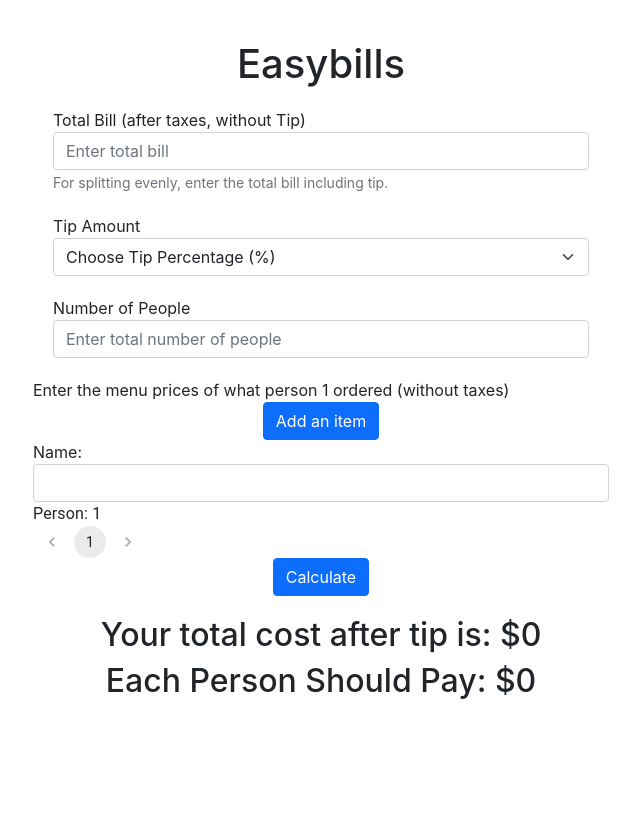
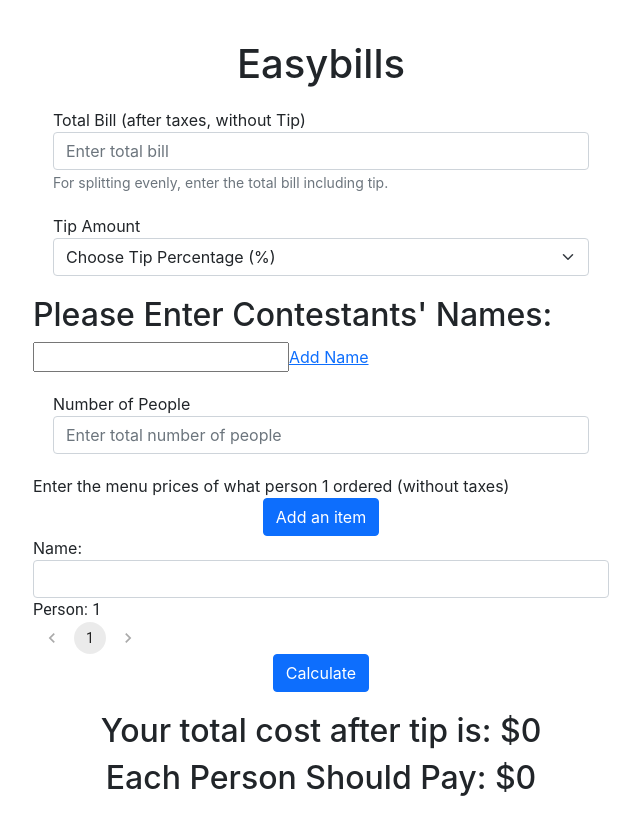
Before and after one commit to 397-f21/easybills, a React (Create React App) app: page / in a window 1280 px wide. Shown: the top 834 px of the page, without its empty margins (319-959 px from the left). Before the commit the page ends 800 px from the top, so only its background shows below. Built offline with nearby package versions, Linux system fonts and the light colour scheme.

Commit message:
add name input page

```diff
--- a/package.json
+++ b/package.json
@@ -5,6 +5,8 @@
   "dependencies": {
     "@emotion/react": "^11.6.0",
     "@emotion/styled": "^11.6.0",
+    "@fortawesome/free-solid-svg-icons": "^5.15.4",
+    "@fortawesome/react-fontawesome": "^0.1.16",
     "@mui/material": "^5.1.1",
     "@testing-library/jest-dom": "^5.15.0",
     "@testing-library/react": "^11.2.7",
--- a/src/App.css
+++ b/src/App.css
@@ -49,3 +49,23 @@
 .center {
   text-align: center;
 }
+
+.fa-trash-alt {
+  color: black;
+}
+
+.fa-trash-alt:hover {
+  color: red;
+}
+
+.flex-container {
+  display: flex;
+  flex-direction: row;
+  min-width: 100px;
+  justify-content: space-between;
+  align-items: baseline;
+}
+
+.name {
+  padding-right: 20px;
+}
--- a/src/App.js
+++ b/src/App.js
@@ -3,6 +3,7 @@ import React, { useState } from 'react';
 import Typography from '@mui/material/Typography';
 import Pagination from '@mui/material/Pagination';
 import Stack from '@mui/material/Stack';
+import NameInput from './components/NameInput';
 
 // const total_amount = 100;
 // const people_amount = 3;
@@ -24,6 +25,10 @@ function App() {
   const [evenResult, setEvenResult] = useState(0);
   const [tip, setTip] = useState(0);
   const [page, setPage] = useState(1);
+
+  const [names, setNames] = useState([]);
+  const [buttonPressed, setButtonPressed] = useState(false);
+
   const handleChange = (event, value) => {
     setPage(value);
   };
@@ -81,6 +86,7 @@ function App() {
             <option value=".20">20%</option>
           </select>
         </div>
+        <NameInput names={names} setNames={setNames} buttonPressed={buttonPressed}/>
         <div className="form-group">
           <label for="numPeople">Number of People</label>
           <input type="text" class="form-control" id="numPeople" placeholder="Enter total number of people" onChange={(e) => changeNumPeople(e)}></input>
--- /dev/null
+++ b/src/components/NameInput.js
@@ -0,0 +1,48 @@
+import React, { useState } from 'react';
+
+const addName = (input, names, setNames) => {  //name is a str
+    if (!input.trim()) {
+        alert('Please enter a name');
+    } else {
+        setNames(names => [...names, input]);
+        document.getElementById("nameSubmit").value = '';
+    }
+}
+
+const NameInput = ({ names, setNames, buttonPressed }) => {
+    const [input, updateInput] = useState('');
+
+    const changeHandler = txt => {
+        updateInput(txt);
+    }
+
+    const inputRef = React.useRef(null);
+
+    const _handleKeyDown = (e) => {
+        if (e.key === 'Enter') {
+          inputRef.current.click();
+        }
+      }
+
+    return (
+        <> {(!buttonPressed) &&
+            < div className="names-list">
+            <ol>
+                {names.map((name, key) =>
+                    <li key={key}>{name}</li>
+                )}
+            </ol>
+        </div>
+        }
+            <div>
+                {(!buttonPressed) && <h2>Please Enter Contestants' Names:</h2>}
+                <div id="name-entry">
+                {!(buttonPressed) && <input id="nameSubmit" type='text' onKeyDown={_handleKeyDown} onChange={e => changeHandler(e.target.value)}></input>}
+                {!(buttonPressed) && <a  href="#" className="button" ref={inputRef} onClick={() => addName(input, names, setNames)}>Add Name</a>}
+                </div>
+            </div>
+        </>
+    );
+};
+
+export default NameInput;
```
Also changed, not shown: 1 other file (tests, documents, lock files or other folders).
